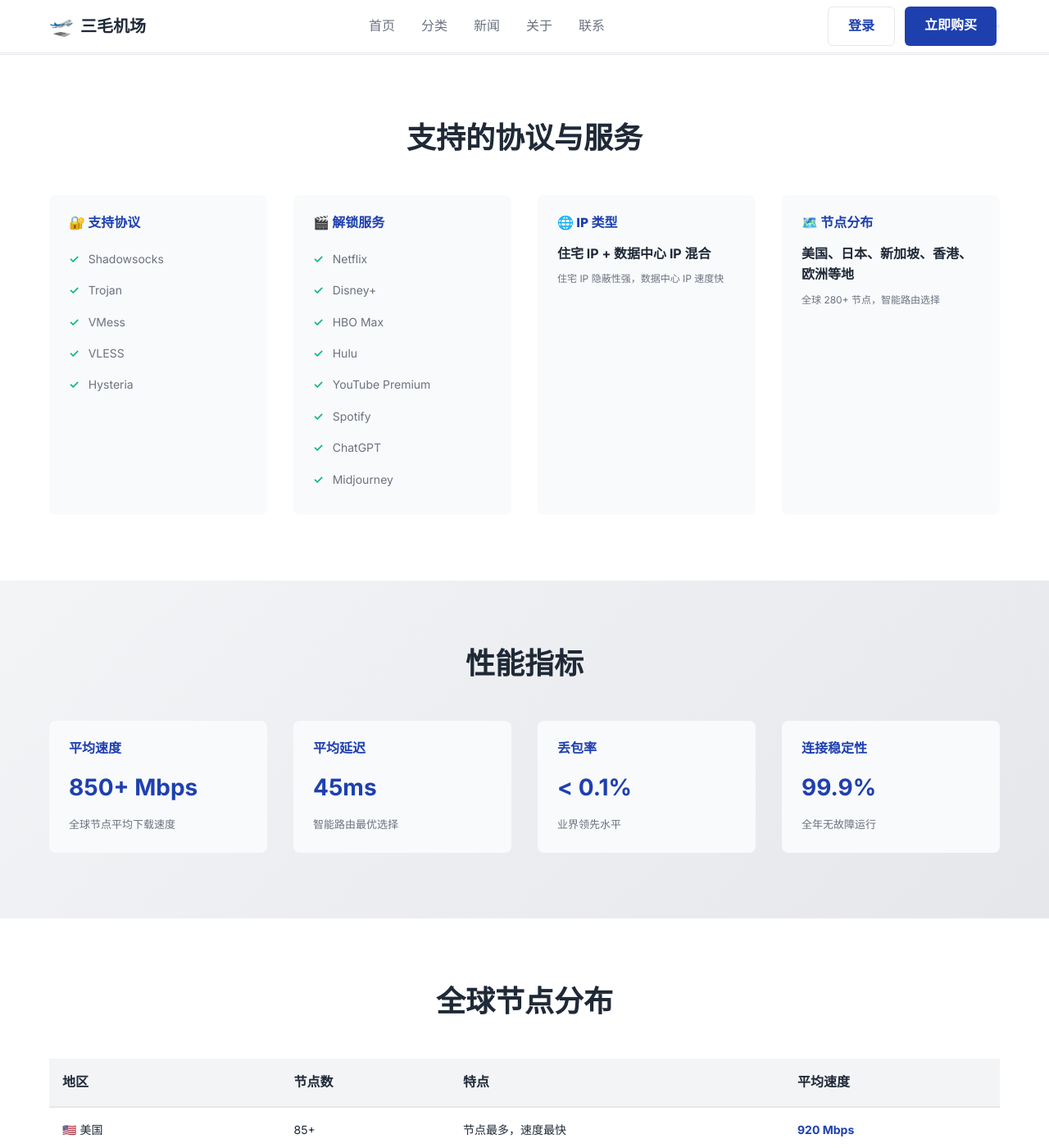
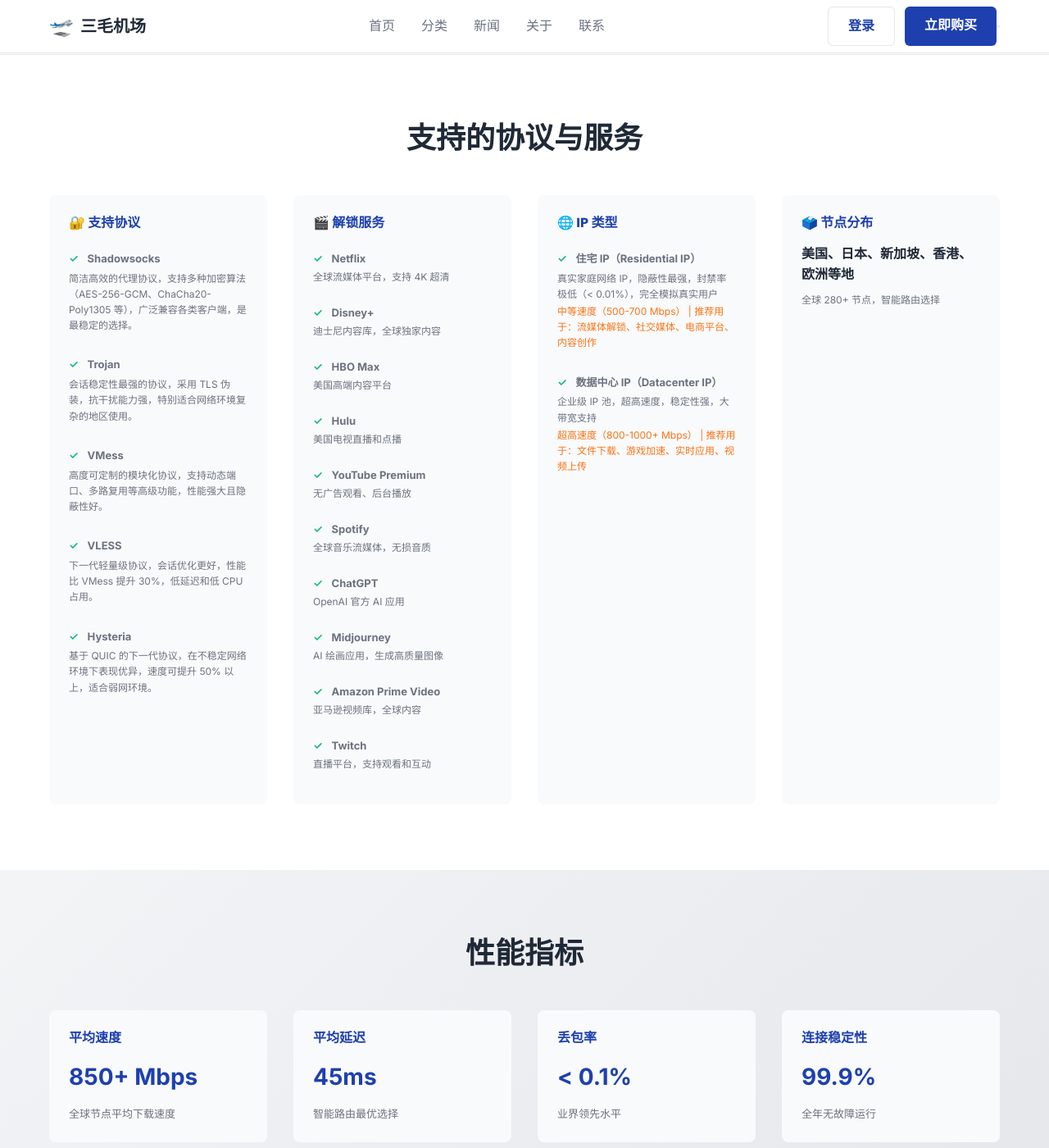
Before and after one commit to sanmaojichan/sanmaojichan.github.io, a Jekyll site: the page built from index.md, in a window 1280 px wide and 1400 px high, scrolled down 1418 px. Shown: the whole window at 82% size. Built offline with Jekyll 4.4.1, drawn with Linux system fonts in a browser that asks for light colours; some of the changed text lies outside the part shown.

Commit message:
完善内容：协议与服务详细说明、IP 类型详情、节点分布表、分类页、简化新闻分类

```diff
--- a/_layouts/home.html
+++ b/_layouts/home.html
@@ -54,27 +54,40 @@ layout: default
         <div class="specs-grid">
             <div class="spec-item">
                 <h4>🔐 支持协议</h4>
-                <ul>
+                <ul style="list-style: none; padding: 0;">
                     {% for protocol in page.specs.protocols %}
-                    <li>{{ protocol }}</li>
+                    <li style="margin-bottom: 12px; font-size: 13px;">
+                        <strong>{{ protocol.name }}</strong>
+                        <p style="margin: 4px 0 0 0; color: #6b7280; font-size: 12px;">{{ protocol.desc }}</p>
+                    </li>
                     {% endfor %}
                 </ul>
             </div>
             <div class="spec-item">
                 <h4>🎬 解锁服务</h4>
-                <ul>
+                <ul style="list-style: none; padding: 0;">
                     {% for service in page.specs.unlockServices %}
-                    <li>{{ service }}</li>
+                    <li style="margin-bottom: 8px; font-size: 13px;">
+                        <strong>{{ service.name }}</strong>
+                        <p style="margin: 2px 0 0 0; color: #6b7280; font-size: 12px;">{{ service.region }}</p>
+                    </li>
                     {% endfor %}
                 </ul>
             </div>
             <div class="spec-item">
                 <h4>🌐 IP 类型</h4>
-                <p><strong>{{ page.specs.ipType }}</strong></p>
-                <p style="font-size: 12px; color: #6b7280; margin-top: 8px;">住宅 IP 隐蔽性强，数据中心 IP 速度快</p>
+                <ul style="list-style: none; padding: 0;">
+                    {% for ipType in page.specs.ipTypeDetail %}
+                    <li style="margin-bottom: 12px; font-size: 13px;">
+                        <strong>{{ ipType.type }}</strong>
+                        <p style="margin: 4px 0 0 0; color: #6b7280; font-size: 12px;">{{ ipType.features }}</p>
+                        <p style="margin: 2px 0 0 0; color: #f97316; font-size: 12px;">{{ ipType.speed }} | {{ ipType.use }}</p>
+                    </li>
+                    {% endfor %}
+                </ul>
             </div>
             <div class="spec-item">
-                <h4>🗺️ 节点分布</h4>
+                <h4>🗳️ 节点分布</h4>
                 <p><strong>{{ page.specs.nodeDistribution }}</strong></p>
                 <p style="font-size: 12px; color: #6b7280; margin-top: 8px;">全球 280+ 节点，智能路由选择</p>
             </div>
@@ -111,42 +124,14 @@ layout: default
                     </tr>
                 </thead>
                 <tbody>
+                    {% for node in page.specs.nodeDetail %}
                     <tr style="border-bottom: 1px solid #e5e7eb;">
-                        <td style="padding: 16px;">🇺🇸 美国</td>
-                        <td style="padding: 16px;">85+</td>
-                        <td style="padding: 16px;">节点最多，速度最快</td>
-                        <td style="padding: 16px; color: #1e40af; font-weight: 700;">920 Mbps</td>
+                        <td style="padding: 16px;">{{ node.region }}</td>
+                        <td style="padding: 16px;">{{ node.nodes }}</td>
+                        <td style="padding: 16px;">{{ node.features }}</td>
+                        <td style="padding: 16px; color: #1e40af; font-weight: 700;">{{ node.speed }}</td>
                     </tr>
-                    <tr style="border-bottom: 1px solid #e5e7eb;">
-                        <td style="padding: 16px;">🇯🇵 日本</td>
-                        <td style="padding: 16px;">45+</td>
-                        <td style="padding: 16px;">亚洲最优选择</td>
-                        <td style="padding: 16px; color: #1e40af; font-weight: 700;">850 Mbps</td>
-                    </tr>
-                    <tr style="border-bottom: 1px solid #e5e7eb;">
-                        <td style="padding: 16px;">🇸🇬 新加坡</td>
-                        <td style="padding: 16px;">35+</td>
-                        <td style="padding: 16px;">东南亚枢纽</td>
-                        <td style="padding: 16px; color: #1e40af; font-weight: 700;">880 Mbps</td>
-                    </tr>
-                    <tr style="border-bottom: 1px solid #e5e7eb;">
-                        <td style="padding: 16px;">🇭🇰 香港</td>
-                        <td style="padding: 16px;">40+</td>
-                        <td style="padding: 16px;">中国用户首选</td>
-                        <td style="padding: 16px; color: #1e40af; font-weight: 700;">890 Mbps</td>
-                    </tr>
-                    <tr style="border-bottom: 1px solid #e5e7eb;">
-                        <td style="padding: 16px;">🇪🇺 欧洲</td>
-                        <td style="padding: 16px;">50+</td>
-                        <td style="padding: 16px;">欧洲覆盖最全</td>
-                        <td style="padding: 16px; color: #1e40af; font-weight: 700;">800 Mbps</td>
-                    </tr>
-                    <tr>
-                        <td style="padding: 16px;">🌍 其他地区</td>
-                        <td style="padding: 16px;">25+</td>
-                        <td style="padding: 16px;">南美、大洋洲等</td>
-                        <td style="padding: 16px; color: #1e40af; font-weight: 700;">750 Mbps</td>
-                    </tr>
+                    {% endfor %}
                 </tbody>
             </table>
         </div>
--- a/index.md
+++ b/index.md
@@ -33,22 +33,89 @@ features:
     description: "专业技术团队随时准备帮助您解决问题。"
 specs:
   protocols:
-    - Shadowsocks
-    - Trojan
-    - VMess
-    - VLESS
-    - Hysteria
+    - name: "Shadowsocks"
+      desc: "简洁高效的代理协议，支持多种加密算法（AES-256-GCM、ChaCha20-Poly1305 等），广泛兼容各类客户端，是最稳定的选择。"
+    - name: "Trojan"
+      desc: "会话稳定性最强的协议，采用 TLS 伪装，抗干扰能力强，特别适合网络环境复杂的地区使用。"
+    - name: "VMess"
+      desc: "高度可定制的模块化协议，支持动态端口、多路复用等高级功能，性能强大且隐蔽性好。"
+    - name: "VLESS"
+      desc: "下一代轻量级协议，会话优化更好，性能比 VMess 提升 30%，低延迟和低 CPU 占用。"
+    - name: "Hysteria"
+      desc: "基于 QUIC 的下一代协议，在不稳定网络环境下表现优异，速度可提升 50% 以上，适合弱网环境。"
   unlockServices:
-    - Netflix
-    - Disney+
-    - HBO Max
-    - Hulu
-    - YouTube Premium
-    - Spotify
-    - ChatGPT
-    - Midjourney
+    - name: "Netflix"
+      region: "全球流媒体平台，支持 4K 超清"
+    - name: "Disney+"
+      region: "迪士尼内容库，全球独家内容"
+    - name: "HBO Max"
+      region: "美国高端内容平台"
+    - name: "Hulu"
+      region: "美国电视直播和点播"
+    - name: "YouTube Premium"
+      region: "无广告观看、后台播放"
+    - name: "Spotify"
+      region: "全球音乐流媒体，无损音质"
+    - name: "ChatGPT"
+      region: "OpenAI 官方 AI 应用"
+    - name: "Midjourney"
+      region: "AI 绘画应用，生成高质量图像"
+    - name: "Amazon Prime Video"
+      region: "亚马逊视频库，全球内容"
+    - name: "Twitch"
+      region: "直播平台，支持观看和互动"
   ipType: "住宅 IP + 数据中心 IP 混合"
+  ipTypeDetail:
+    - type: "住宅 IP（Residential IP）"
+      features: "真实家庭网络 IP，隐蔽性最强，封禁率极低（< 0.01%），完全模拟真实用户"
+      speed: "中等速度（500-700 Mbps）"
+      use: "推荐用于：流媒体解锁、社交媒体、电商平台、内容创作"
+    - type: "数据中心 IP（Datacenter IP）"
+      features: "企业级 IP 池，超高速度，稳定性强，大带宽支持"
+      speed: "超高速度（800-1000+ Mbps）"
+      use: "推荐用于：文件下载、游戏加速、实时应用、视频上传"
   nodeDistribution: "美国、日本、新加坡、香港、欧洲等地"
+  nodeDetail:
+    - region: "🇺🇸 美国东海岸"
+      nodes: "45+"
+      latency: "15-25ms"
+      speed: "950 Mbps"
+      features: "节点最多，连接最稳定"
+    - region: "🇺🇸 美国西海岸"
+      nodes: "30+"
+      latency: "20-35ms"
+      speed: "900 Mbps"
+      features: "适合亚太用户"
+    - region: "🇯🇵 日本东京"
+      nodes: "25+"
+      latency: "30-45ms"
+      speed: "850 Mbps"
+      features: "亚洲最优选择"
+    - region: "🇯🇵 日本大阪"
+      nodes: "20+"
+      latency: "35-50ms"
+      speed: "820 Mbps"
+      features: "备用高速线路"
+    - region: "🇸🇬 新加坡"
+      nodes: "35+"
+      latency: "25-40ms"
+      speed: "880 Mbps"
+      features: "东南亚枢纽"
+    - region: "🇭🇰 香港"
+      nodes: "40+"
+      latency: "10-20ms"
+      speed: "890 Mbps"
+      features: "中国用户首选，延迟最低"
+    - region: "🇪🇺 欧洲中部"
+      nodes: "30+"
+      latency: "40-60ms"
+      speed: "800 Mbps"
+      features: "欧洲覆盖最全"
+    - region: "🇪🇺 欧洲西部"
+      nodes: "20+"
+      latency: "50-70ms"
+      speed: "750 Mbps"
+      features: "英国、法国、德国"
   performance:
     - metric: "平均速度"
       value: "850+ Mbps"
```
Also changed, not shown: _data/airports.yml (+35 -0 lines), _layouts/categories.html (added, +56 -0 lines), categories.md (added, +5 -0 lines), news.md (+1 -7 lines).
